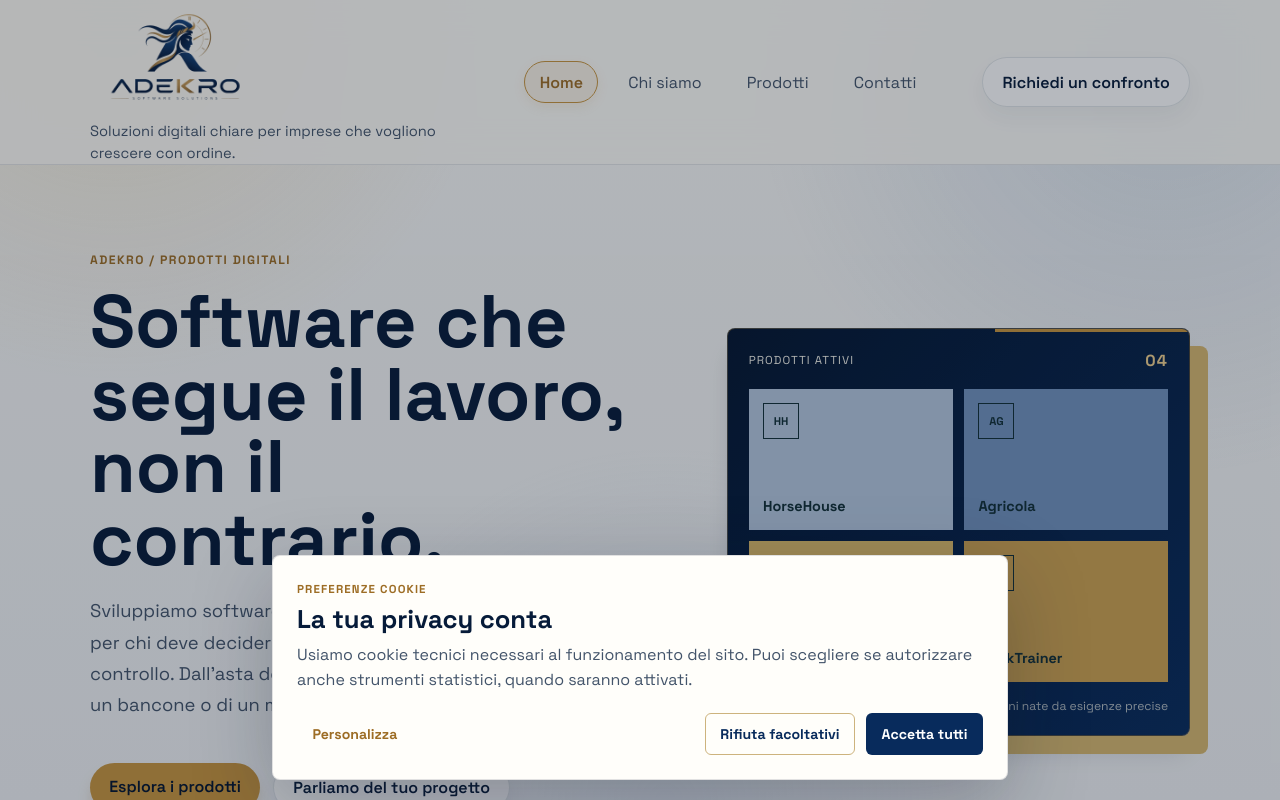
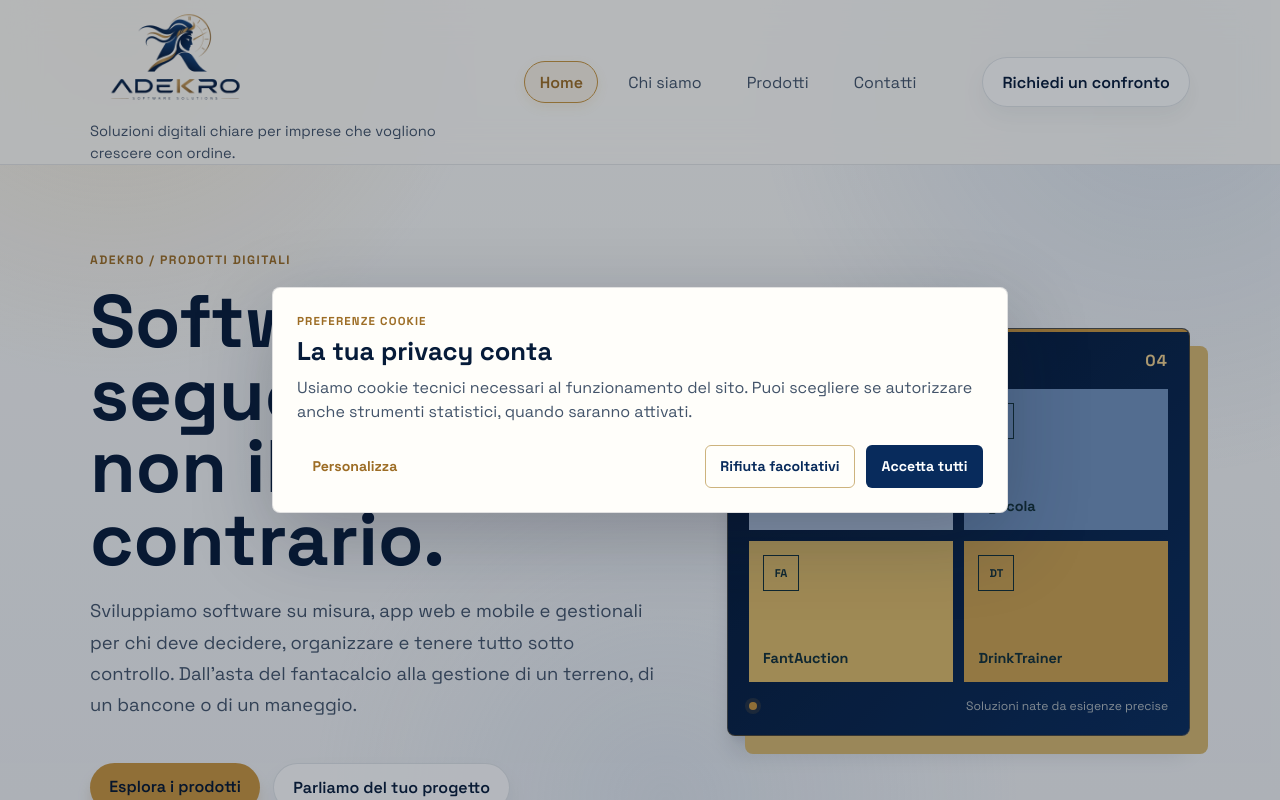
Before and after one commit to adekro/promoadekro, a Next.js app: page / in a window 1280 px wide. Shown: the top 800 px of the page. Built offline with nearby package versions, Linux system fonts and the light colour scheme.

Commit message:
fix sfondo

```diff
--- a/src/app/globals.css
+++ b/src/app/globals.css
@@ -623,15 +623,24 @@
   position: fixed;
   z-index: 100;
   inset: 0;
-  display: grid;
-  align-items: end;
+  min-height: 100dvh;
+  display: grid;
+  align-items: center;
   justify-items: center;
-  padding: 1.25rem;
+  overflow-y: auto;
+  padding:
+    max(1.25rem, env(safe-area-inset-top))
+    max(1.25rem, env(safe-area-inset-right))
+    max(1.25rem, env(safe-area-inset-bottom))
+    max(1.25rem, env(safe-area-inset-left));
   background: rgba(15, 23, 42, 0.3);
+  -webkit-overflow-scrolling: touch;
 }
 
 .cookie-consent {
   width: min(100%, 46rem);
+  max-height: calc(100dvh - 2.5rem);
+  overflow-y: auto;
   padding: 1.5rem;
   border: 1px solid rgba(15, 23, 42, 0.12);
   border-radius: 8px;
```
